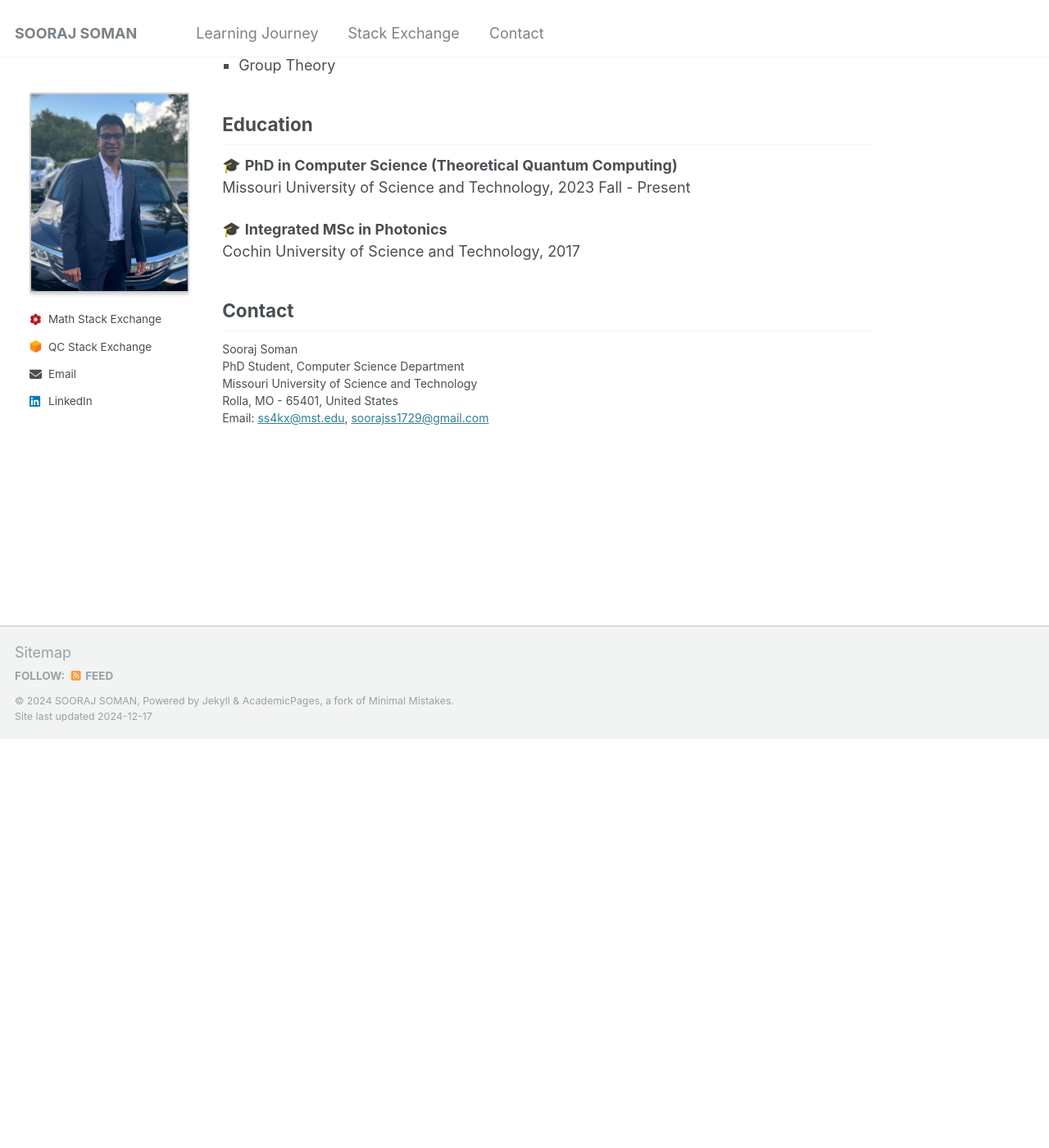
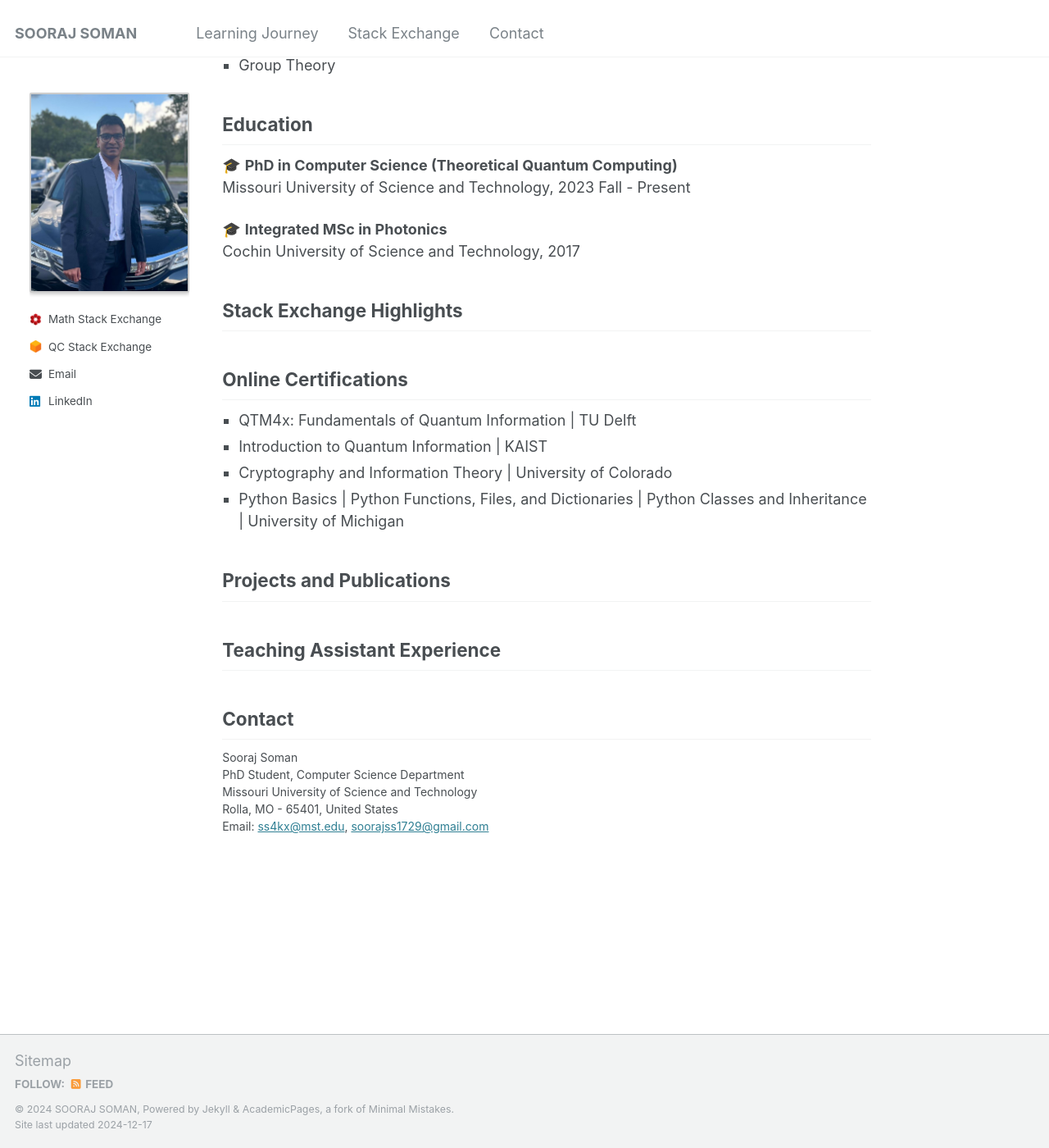
Before and after one commit to soorajss1729/soorajss1729.github.io, a Jekyll site: the page built from _pages/about.md, in a window 1280 px wide and 1400 px high, scrolled down 631 px. Shown: the whole window at 82% size. Built offline with Jekyll 4.4.1, drawn with Linux system fonts in a browser that asks for light colours; before the commit the page ends 1532 px from its top, so only the background shows below that.

Commit message:
Update about.md

```diff
--- a/_pages/about.md
+++ b/_pages/about.md
@@ -61,6 +61,40 @@ Missouri University of Science and Technology, 2023 Fall - Present
 🎓 **Integrated MSc in Photonics**
 Cochin University of Science and Technology, 2017
 
+## Stack Exchange Highlights
+
+<style>
+.stac-list ul {
+    list-style-type: square; /* Black square bullets */
+    padding-left: 20px; /* Add spacing for bullets */
+    margin: 0; /* Remove default margins */
+}
+
+.stac-list li {
+    color: inherit; /* Inherit the text color from the page */
+    font-family: inherit; /* Inherit the font family */
+    font-size: inherit; /* Inherit the font size */
+    line-height: inherit; /* Maintain the global line height */
+    margin-bottom: 5px; /* Space between list items */}
+</style>
+## Online Certifications
+
+<div class="stac-list">
+<ul>
+    <li>QTM4x: Fundamentals of Quantum Information | TU Delft</li>
+    <li>Introduction to Quantum Information | KAIST</li>
+    <li>Cryptography and Information Theory | University of Colorado</li>
+    <li>Python Basics | Python Functions, Files, and Dictionaries | Python Classes and Inheritance | University of Michigan</li>
+</ul>
+</div>
+
+
+## Projects and Publications
+
+
+## Teaching Assistant Experience
+
+
 ## Contact {#contact}
 
 <div style="font-size: 14px;">
```
